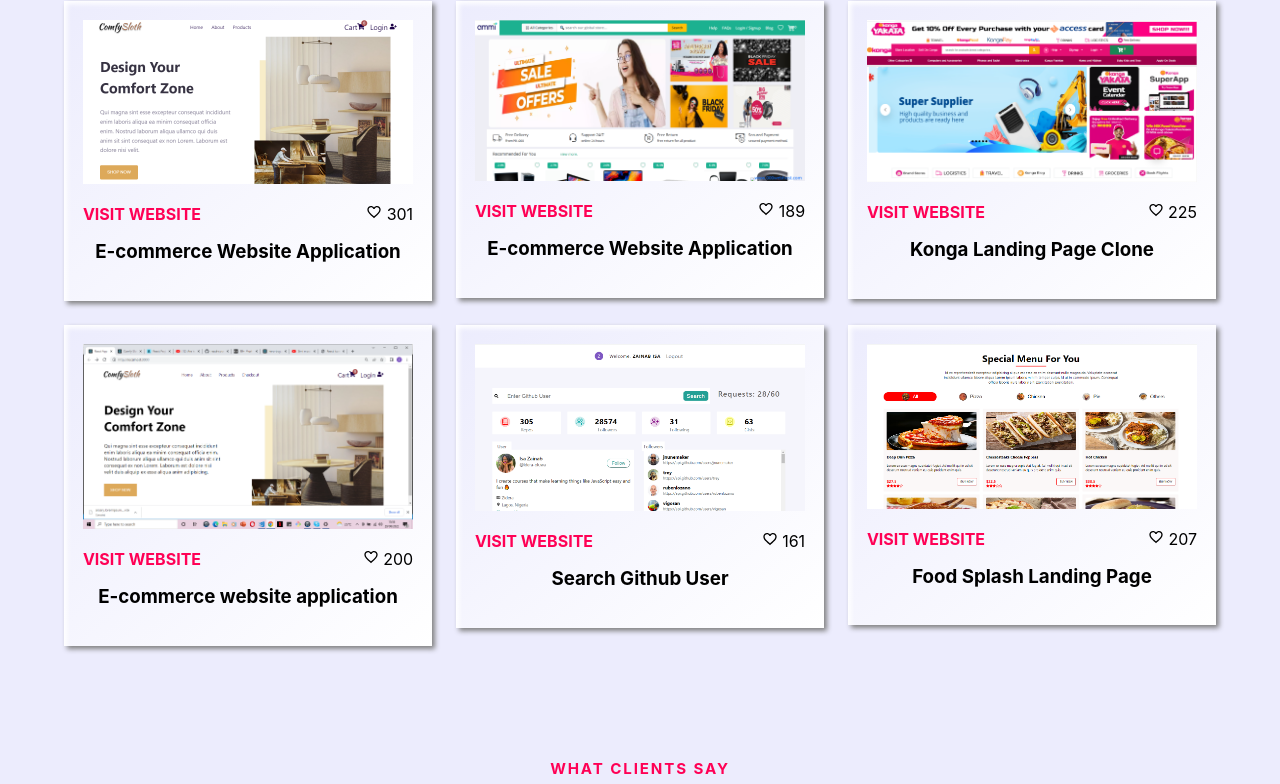
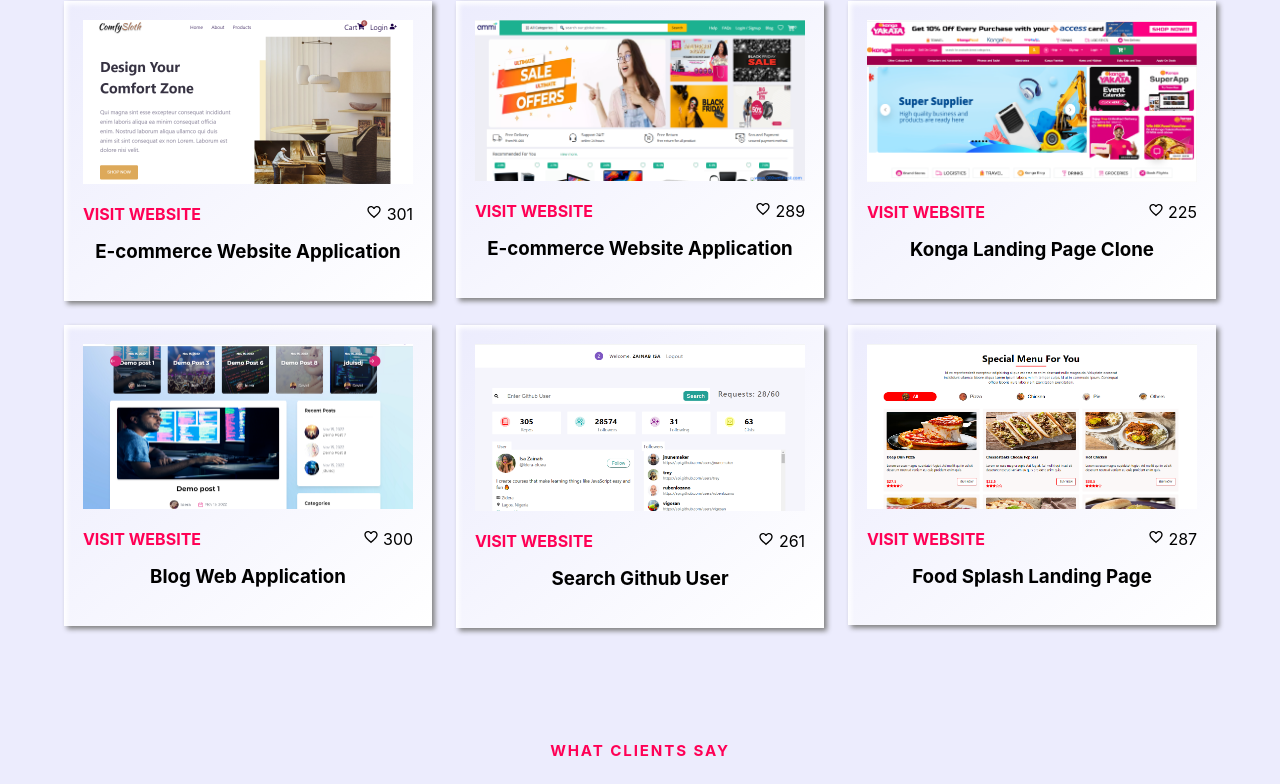
Before and after one commit to Idera-oluwa/my-portfolio-website, a React (Create React App) app: page / in a window 1280 px wide. Shown: the part 2000-2784 px from the top of the page. Built offline with nearby package versions, Linux system fonts and the light colour scheme.

Commit message:
new commit

```diff
--- a/src/Components/Contact.js
+++ b/src/Components/Contact.js
@@ -28,11 +28,14 @@ const Contact = () => {
                      </div>
                    </div>
                 </div>
-                <div className='form-container' id='contact'>
+                <form className='form-container' id='contact'
+                action="https://formspree.io/f/xbjbwznw"
+                method="POST"
+                >
                 <div className='form-name-email'>
                     <div className='form-item'>
                         <label htmlFor='name'>YOUR NAME</label>
-                        <input className='input-text' type='text' name='name'/>
+                        <input className='input-text' type='text' name='name' required/>
                     </div>
                     <div className='form-item'>
                         <label htmlFor='phone'>PHONE NUMBER</label>
@@ -41,7 +44,7 @@ const Contact = () => {
                 </div>
                 <div className='form-item-2'>
                         <label htmlFor='email'>EMAIL</label>
-                        <input type='text' className='input-text' name='email'/>
+                        <input type='text' className='input-text' name='email' required/>
                     </div>
                     <div className='form-item-2'>
                         <label htmlFor='subject'>SUBJECT</label>
@@ -49,10 +52,10 @@ const Contact = () => {
                     </div>
                     <div className='form-item-2'>
                         <label htmlFor='message'>YOUR MESSAGE</label>
-                        <textarea className='input-text text-area' name='message'/>
+                        <textarea className='input-text text-area' name='message' required/>
                     </div>
-                    <button className='contact-form-button'>SEND MESSAGE</button>
-                </div>
+                    <button className='contact-form-button' type='submit'>SEND MESSAGE</button>
+                </form>
             </div>
         </div>
     )
--- a/src/Components/Navbar.js
+++ b/src/Components/Navbar.js
@@ -17,7 +17,6 @@ const Navbar = ({showSidebar,show,toggle,handleToggle}) => {
                 <p className='nav-item'><Link  to="languages" spy={true} smooth={true}>LANGUAGES</Link></p>
                 <p className='nav-item'><Link  to="portfolio" spy={true} smooth={true}>PORTFOLIO</Link></p>
                 <p className='nav-item'><Link  to="testimonial" spy={true} smooth={true}>TESTIMONIAL</Link></p>
-                <p className='nav-item'>BLOG</p>
                 <p className='nav-item'><Link  to="contacts" spy={true} smooth={true}>CONTACTS</Link></p>
                 <button className='nav-button'><Link  to="contacts" spy={true} smooth={true}>ORDER NOW</Link></button>
             </div>
--- a/src/Components/Sidebar.css
+++ b/src/Components/Sidebar.css
@@ -8,7 +8,8 @@ z-index: 10000;
 }
 .show{
 transform: translateX(0);
-background-color: rgb(236, 236, 253);
+background-image: var(--clr-bcg-img);
+box-shadow: var(--clr-box-shadow);
 position: fixed;
 width: 70%;
 z-index: 10000;
@@ -16,7 +17,8 @@ height: 100%;
 transition: 0.3s all linear;
 }
 .sidebar-container{
-    background-color: rgb(236, 236, 253);
+    background-image: var(--clr-bcg-img);
+    box-shadow: var(--clr-box-shadow);
     position: fixed;
     width: 70%;
     z-index: 10000;
@@ -60,7 +62,8 @@ transition: 0.3s all linear;
     font-weight: 600;
     border: none;
     margin-top:1cm;
-    box-shadow: 2px 2px 2px gray,2px 2px 2px white inset ;
+    background-image: var(--clr-bcg-img);
+    box-shadow: var(--clr-box-shadow);
     transition: 0.3s all linear;
 }
 .sidebar-button:hover{
--- a/src/Components/Sidebar.js
+++ b/src/Components/Sidebar.js
@@ -21,7 +21,6 @@ const Sidebar=({hideSidebar,show}) =>{
                 <Link  to="languages" spy={true} smooth={true} ><p className='sidebar-item' onClick={hideSidebar}>LANGUAGES</p></Link>
                 <Link  to="portfolio" spy={true} smooth={true}><p className='sidebar-item' onClick={hideSidebar}>PORTFOLIO</p></Link>
                 <Link  to="testimonial" spy={true} smooth={true}><p className='sidebar-item' onClick={hideSidebar}>TESTIMONIAL</p></Link>
-                <p className='sidebar-item'>BLOG</p>
                 <Link  to="contacts" spy={true} smooth={true}><p className='sidebar-item' onClick={hideSidebar}>CONTACTS</p></Link>
                 <Link  to="contacts" spy={true} smooth={true}><button className='sidebar-button' onClick={hideSidebar}>ORDER NOW</button></Link>
             </div>
--- a/src/Components/data.js
+++ b/src/Components/data.js
@@ -42,7 +42,7 @@ export const portfolioData=[
         id:2,
         img:'Images/ammi-store.png',
         text:'visit website',
-        likes:'189',
+        likes:'289',
         link:'https://ammistore.000webhostapp.com/',
         title:'E-commerce Website Application'
     },
@@ -56,16 +56,17 @@ export const portfolioData=[
     },
     {
         id:4,
-        img:'Images/ScreenShot (21).png',
+        img:'Images/ScreenShot (52).png',
         text:'visit website',
-        likes:'200',
-        title:'E-commerce website application'
+        likes:'300',
+        link:'https://derah-blog.netlify.app/',
+        title:'Blog Web Application'
     },
     {
         id:5,
         img:'Images/github-user.png',
         text:'visit website',
-        likes:'161',
+        likes:'261',
         link:'https://derah-search-github-users.netlify.app/',
         title:'Search Github User'
     },
@@ -73,7 +74,7 @@ export const portfolioData=[
         id:6,
         img:'Images/landing-page-1.png',
         text:'visit website',
-        likes:'207',
+        likes:'287',
         link:'https://derah-landingpage-1.netlify.app/',
         title:'Food Splash Landing Page'
     }
@@ -87,7 +88,7 @@ export const reviews = [
         date:'Developers Team Jan 2022',
         image:'https://media.istockphoto.com/id/1369199360/photo/portrait-of-a-handsome-young-businessman-working-in-office.jpg?b=1&s=170667a&w=0&k=20&c=9cS9Dj2jKbJGqfI0X0U-jZNURFc-foLzDm1Ls-Q_fgo=',
         word:'Best Service Ever',
-        text:'Isa Zainab is AMAZING and very professional, I hired them to build my website, and they did an EXCELLENT JOB, they also did an EXCELLENT JOB in SEO on my website, and I could get many new customers for my business. They also taught me to manage my website to make all kind of changes with my administration. If you want to get more customers for your business, call Isa Zainab, will be the best invested money for your business. Once again, THANK YOU VERY MUCH. ',
+        text:'Isa Zainab is AMAZING and very professional, I hired her to build my website, and she did an EXCELLENT JOB, she also did an EXCELLENT JOB in SEO on my website, and I could get many new customers for my business. She also taught me to manage my website to make all kind of changes with my administration. If you want to get more customers for your business, call Isa Zainab, will be the best invested money for your business. Once again, THANK YOU VERY MUCH. ',
     },
     {
         id:2,
@@ -107,7 +108,7 @@ export const reviews = [
         date:'Styley Oct 2021',
         image:'https://akm-img-a-in.tosshub.com/businesstoday/images/story/201506/10gadgets-for-businessman_6_052915012252.jpg',
         word:'Very Nice Meal',
-        text:"A Website mirrors the company identity, That gives it a face and a soul. Isa Zainab did that for my company They instantly knew what we wanted to accomplish, they were fast, responsive and relatively affordable. The final product was very functional, tasteful and aesthetically nice to look at. We already recommended them to other customers and I think that would be the best testimonial and the ultimate recognition."
+        text:"A Website mirrors the company identity, That gives it a face and a soul. Isa Zainab did that for my company She instantly knew what we wanted to accomplish, she was fast, responsive and relatively affordable. The final product was very functional, tasteful and aesthetically nice to look at. We already recommended her to other customers and I think that would be the best testimonial and the ultimate recognition."
     },
     {
         id:4,
```
Also changed, not shown: public/Images/Screenshot (52).png (added).
